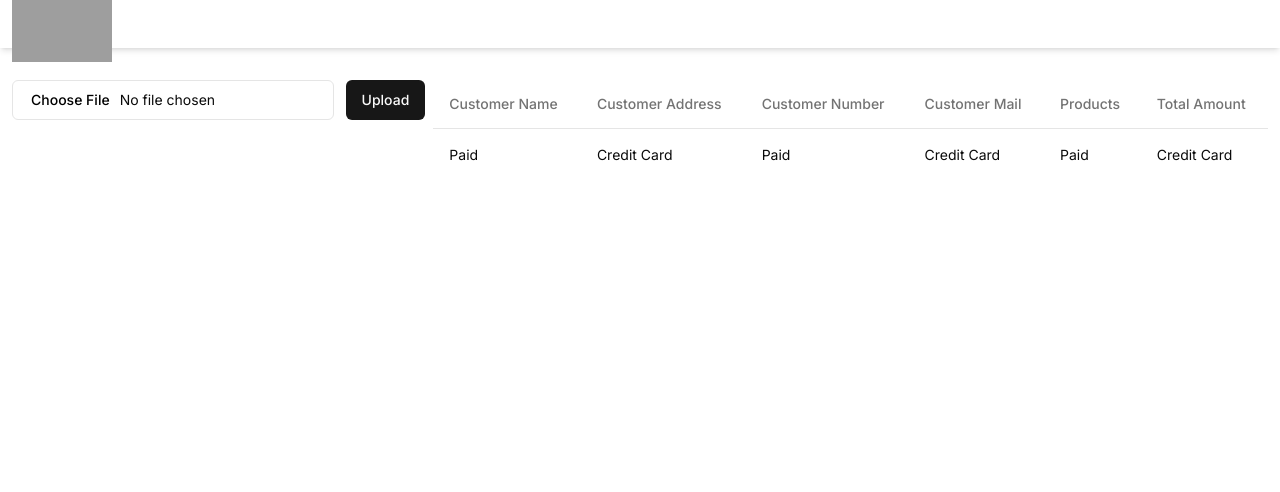
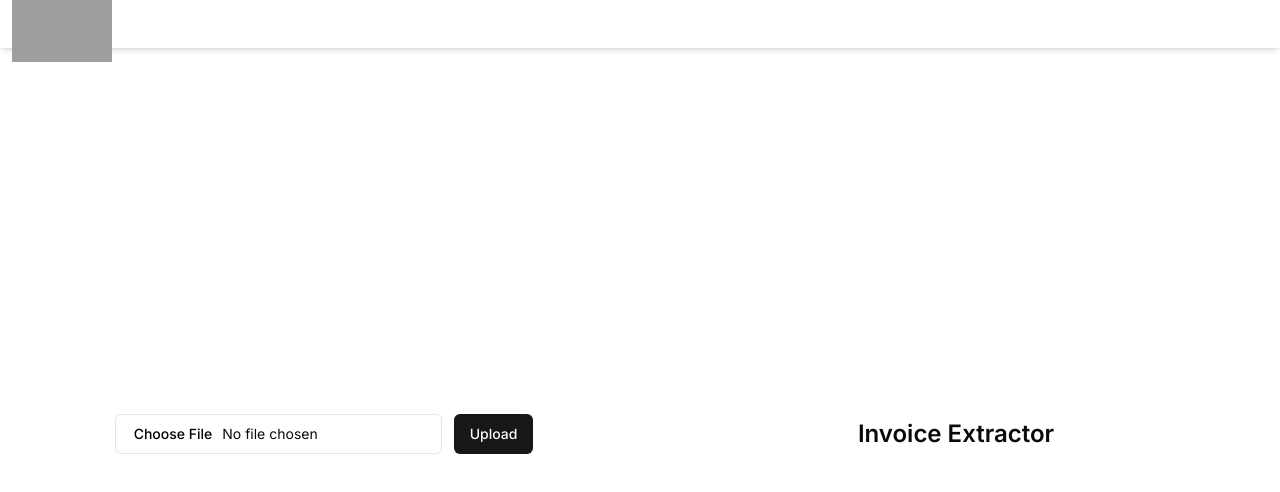
Before and after one commit to DeadmanAbir/swipe-invoice, a Next.js app: page / in a window 1280 px wide. Shown: the top 492 px of the page. Built offline with nearby package versions, Linux system fonts and the light colour scheme; grey boxes are pictures that could not be loaded.

Commit message:
added : design change

```diff
--- a/src/app/page.tsx
+++ b/src/app/page.tsx
@@ -1,52 +1,53 @@
-'use client'
-import { Button } from '@/components/ui/button'
-import { Input } from '@/components/ui/input'
-import { useState } from 'react'
+"use client";
+import { Button } from "@/components/ui/button";
+import { Input } from "@/components/ui/input";
+import { useState } from "react";
 import {
   Table,
   TableBody,
-  TableCaption,
   TableCell,
   TableHead,
   TableHeader,
   TableRow,
-} from "@/components/ui/table"
+} from "@/components/ui/table";
 
 export default function Home() {
-  const [files, setFiles] = useState<FileList | null>(null)
-  const [fileURL, setFileURL] = useState<string | null>(null)
+  const [files, setFiles] = useState<FileList | null>(null);
+  const [fileURL, setFileURL] = useState<string | null>(null);
+  const [invoiceData, setInvoiceData] = useState(null);
 
   const handleFileChange = (event: React.ChangeEvent<HTMLInputElement>) => {
-    const fileList = event.target.files
-    setFiles(fileList)
+    const fileList = event.target.files;
+    setFiles(fileList);
 
     if (fileList && fileList[0]) {
-      const url = URL.createObjectURL(fileList[0])
-      setFileURL(url)
+      const url = URL.createObjectURL(fileList[0]);
+      setFileURL(url);
     }
-  }
+  };
 
   const handleSubmit = () => {
     if (files) {
-      const formData = new FormData()
-      formData.set('file', files[0])
+      const formData = new FormData();
+      formData.set("file", files[0]);
 
-      fetch('/api/extractInvoice', {
-        method: 'POST',
+      fetch("/api/extractInvoice", {
+        method: "POST",
         body: formData,
       })
         .then((response) => response.json())
         .then((data) => {
-          console.log(JSON.parse(data.data.output))
+          const parsedData = JSON.parse(data.data.output);
+          setInvoiceData(parsedData);
         })
         .catch((error) => {
-          console.error('Error:', error)
-        })
+          console.error("Error:", error);
+        });
     }
-  }
+  };
 
   return (
-    <div className="min-h-screen grid md:grid-cols-3 grid-cols-1 gap-2 justify-start items-start pt-20  max-w-[1440px]  mx-auto p-3">
+    <div className="min-h-screen grid md:grid-cols-2 grid-cols-1 gap-2 justify-center items-center pt-20 max-w-[1440px] mx-auto p-3">
       <div className="w-full flex flex-col items-center justify-center ">
         <div className="flex items-center space-x-3">
           <Input
@@ -68,32 +69,42 @@ export default function Home() {
           </div>
         )}
       </div>
-      <div className="flex items-center justify-center col-span-2  w-full">
+      <div className="flex flex-col items-center gap-2 justify-center w-full">
+        <div className="text-2xl font-semibold">
+          Invoice Extractor
+        </div>
+
+        {invoiceData && (
           <Table>
-  <TableHeader>
+            <TableBody className="border-2">
               <TableRow>
                 <TableHead>Customer Name</TableHead>
+                <TableCell>{invoiceData.customer_name}</TableCell>
+              </TableRow>
+              <TableRow>
                 <TableHead>Customer Address</TableHead>
+                <TableCell>{invoiceData.customer_address}</TableCell>
+              </TableRow>
+              <TableRow>
                 <TableHead>Customer Number</TableHead>
-      <TableHead >Customer Mail</TableHead>
-      <TableHead >Products</TableHead>
-      <TableHead >Total Amount</TableHead>
-
-
+                <TableCell>{invoiceData.customer_number}</TableCell>
               </TableRow>
-  </TableHeader>
-  <TableBody>
               <TableRow>
-      <TableCell>Paid</TableCell>
-      <TableCell>Credit Card</TableCell>
-      <TableCell>Paid</TableCell>
-      <TableCell>Credit Card</TableCell>   <TableCell>Paid</TableCell>
-      <TableCell>Credit Card</TableCell>
+                <TableHead>Customer Mail</TableHead>
+                <TableCell>{invoiceData.customer_mail}</TableCell>
+              </TableRow>
+              <TableRow>
+                <TableHead>Products</TableHead>
+                <TableCell>{invoiceData.products}</TableCell>
+              </TableRow>
+              <TableRow>
+                <TableHead>Total Amount</TableHead>
+                <TableCell>{invoiceData.total_amount}</TableCell>
               </TableRow>
             </TableBody>
           </Table>
-
+        )}
       </div>
     </div>
-  )
+  );
 }
```
Lines whose indentation alone changed are shown as unchanged.
